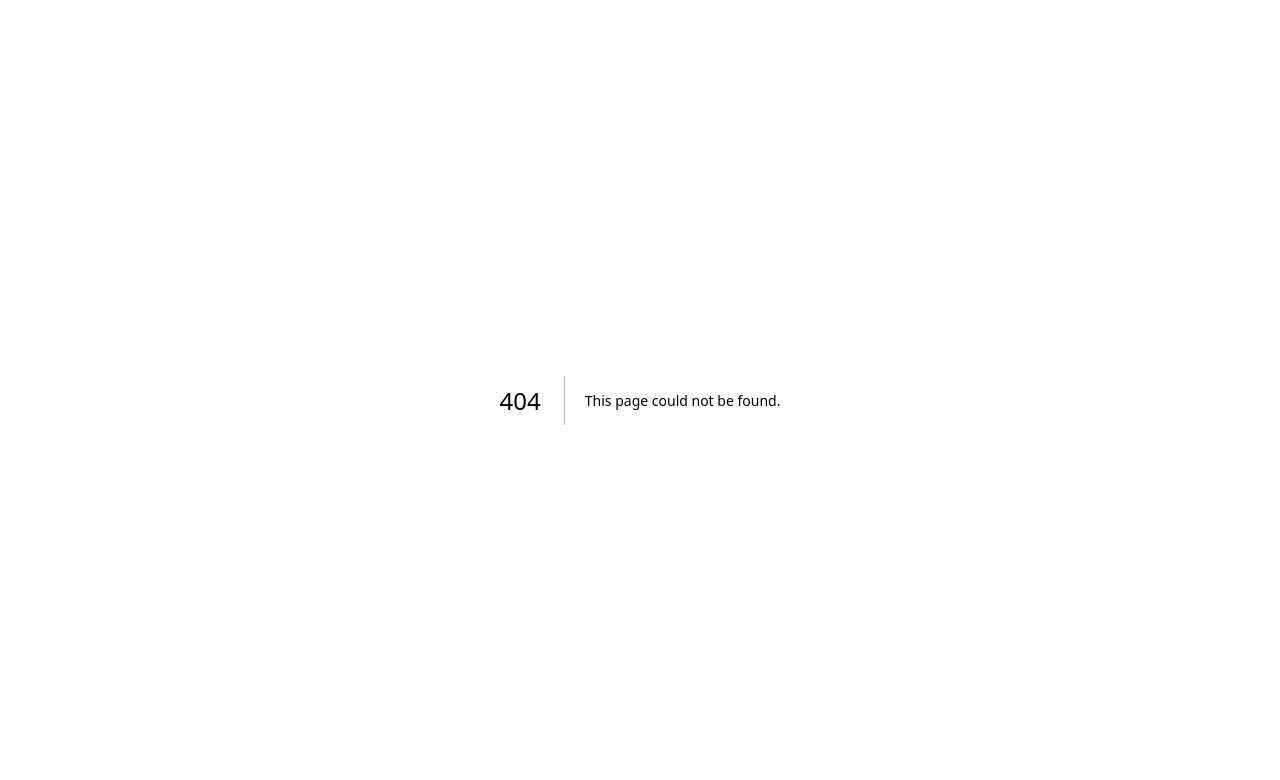
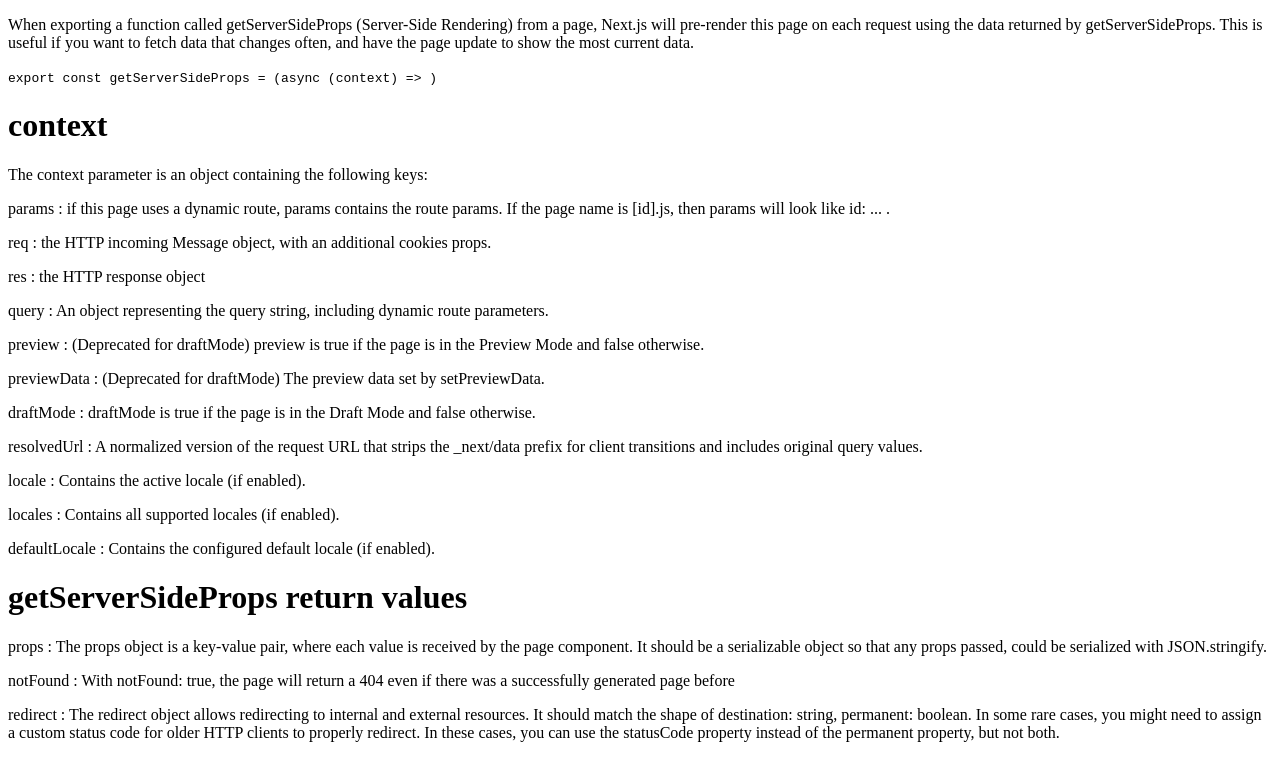
Before and after one commit to ftm2626/react-mini-tuts, a Next.js app: page /next12/getServerSideProps in a window 1280 px wide. Before the commit this address had no page. Shown: the top 780 px of the page. Built offline with nearby package versions, Linux system fonts and the light colour scheme.

Commit message:
getSeverSideProps

```diff
--- /dev/null
+++ b/src/app/next12/getServerSideProps/page.tsx
@@ -0,0 +1,75 @@
+import React from "react";
+
+export default function Index() {
+  return (
+    <div>
+      <p>
+        When exporting a function called getServerSideProps (Server-Side
+        Rendering) from a page, Next.js will pre-render this page on each
+        request using the data returned by getServerSideProps. This is useful if
+        you want to fetch data that changes often, and have the page update to
+        show the most current data.
+      </p>
+      <code>
+        export const getServerSideProps = (async (context) ={">"} {})
+      </code>
+      <h1>context</h1>
+      <p>The context parameter is an object containing the following keys:</p>
+      <p>
+        params : if this page uses a dynamic route, params contains the route
+        params. If the page name is [id].js, then params will look like{" "}
+        {" id: ... "}.
+      </p>
+      <p>
+        req : the HTTP incoming Message object, with an additional cookies
+        props.
+      </p>
+      <p>res : the HTTP response object</p>
+      <p>
+        query : An object representing the query string, including dynamic route
+        parameters.
+      </p>
+      <p>
+        preview : (Deprecated for draftMode) preview is true if the page is in
+        the Preview Mode and false otherwise.
+      </p>
+      <p>
+        previewData : (Deprecated for draftMode) The preview data set by
+        setPreviewData.
+      </p>
+      <p>
+        draftMode : draftMode is true if the page is in the Draft Mode and false
+        otherwise.
+      </p>
+      <p>
+        resolvedUrl : A normalized version of the request URL that strips the
+        _next/data prefix for client transitions and includes original query
+        values.
+      </p>
+      <p>locale : Contains the active locale (if enabled).</p>
+      <p>locales : Contains all supported locales (if enabled).</p>
+      <p>
+        defaultLocale : Contains the configured default locale (if enabled).
+      </p>
+
+      <h1>getServerSideProps return values</h1>
+      <p>
+        props : The props object is a key-value pair, where each value is
+        received by the page component. It should be a serializable object so
+        that any props passed, could be serialized with JSON.stringify.
+      </p>
+      <p>
+        notFound : With notFound: true, the page will return a 404 even if there
+        was a successfully generated page before
+      </p>
+      <p>
+        redirect : The redirect object allows redirecting to internal and
+        external resources. It should match the shape of{" "}
+        {"destination: string, permanent: boolean"}. In some rare cases, you
+        might need to assign a custom status code for older HTTP clients to
+        properly redirect. In these cases, you can use the statusCode property
+        instead of the permanent property, but not both.
+      </p>
+    </div>
+  );
+}
```
